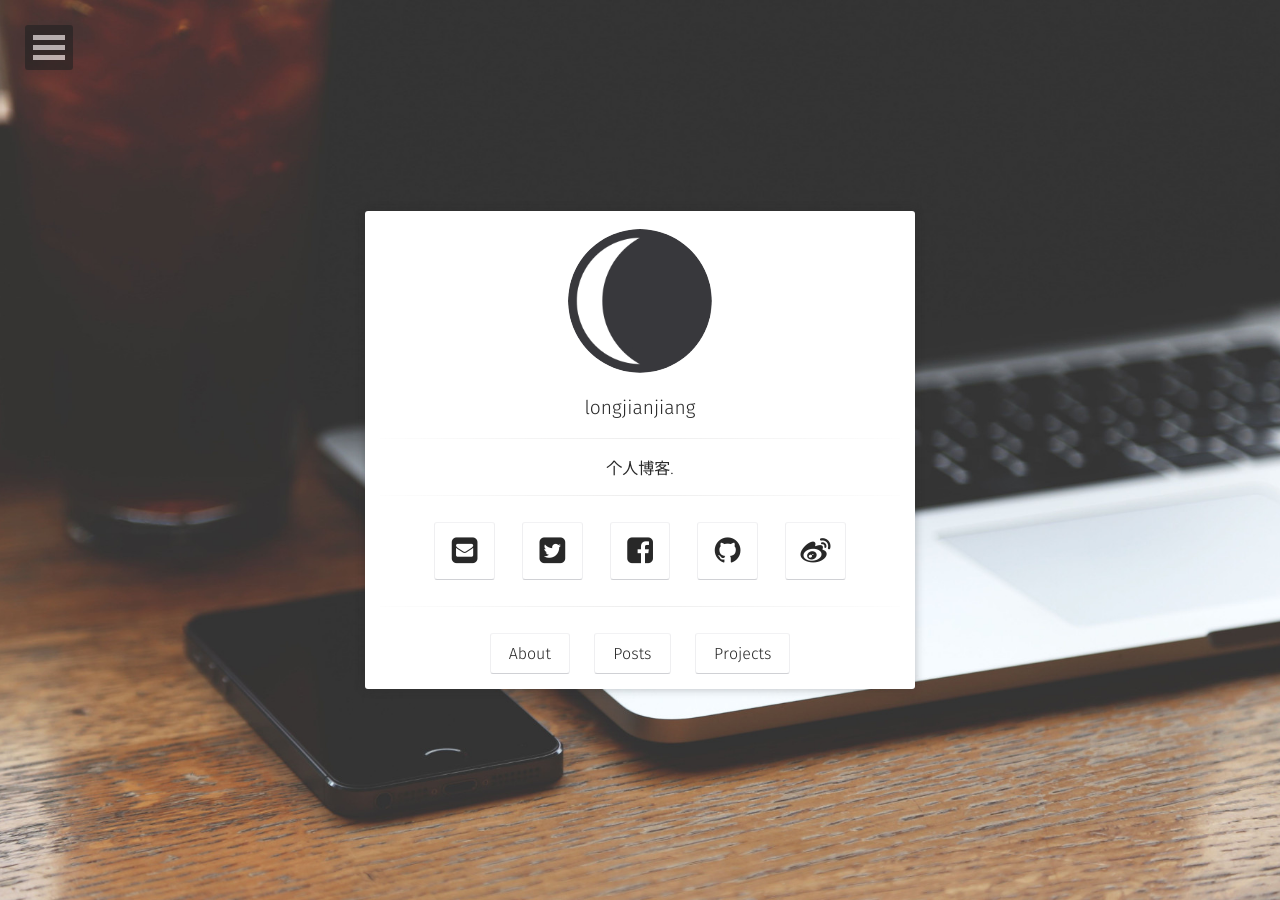
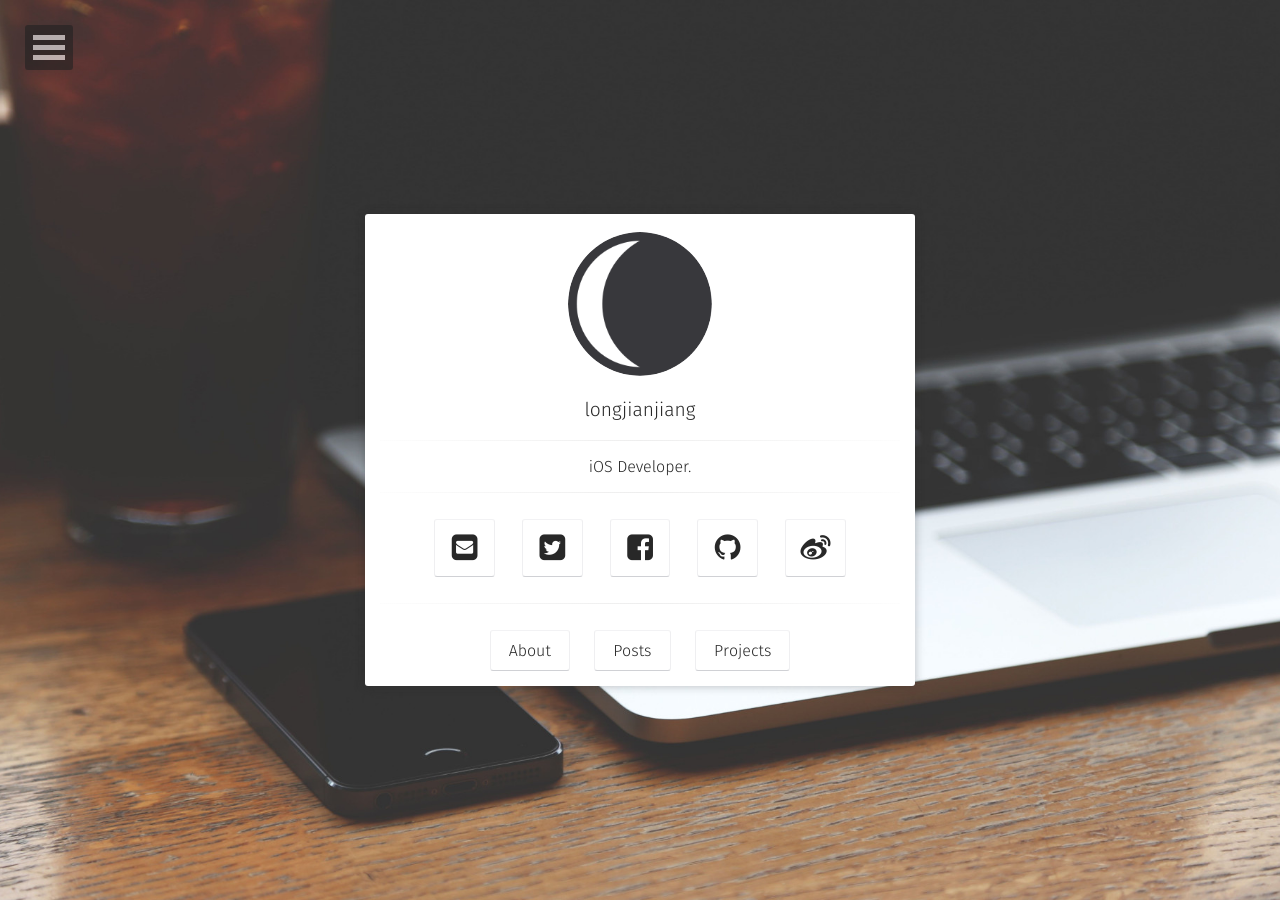
Before and after one commit to longjianjiang/longjianjiang.github.io, a Jekyll site: the page built from index.html, in a window 1280 px wide. Built offline with Jekyll 4.4.1, drawn with Linux system fonts in a browser that asks for light colours; some web fonts are replaced.

Commit message:
Update _config.yml

```diff
--- a/_config.yml
+++ b/_config.yml
@@ -1,7 +1,7 @@
 # Site
 title:              longjianjiang
-bio:                '个人博客.'
-description:        "iOS Developer."
+bio:                'iOS Developer.'
+description:        "个人博客."
 reading_time:       true
 words_per_minute:   200
 logo:               'assets/img/logo.png'
```
